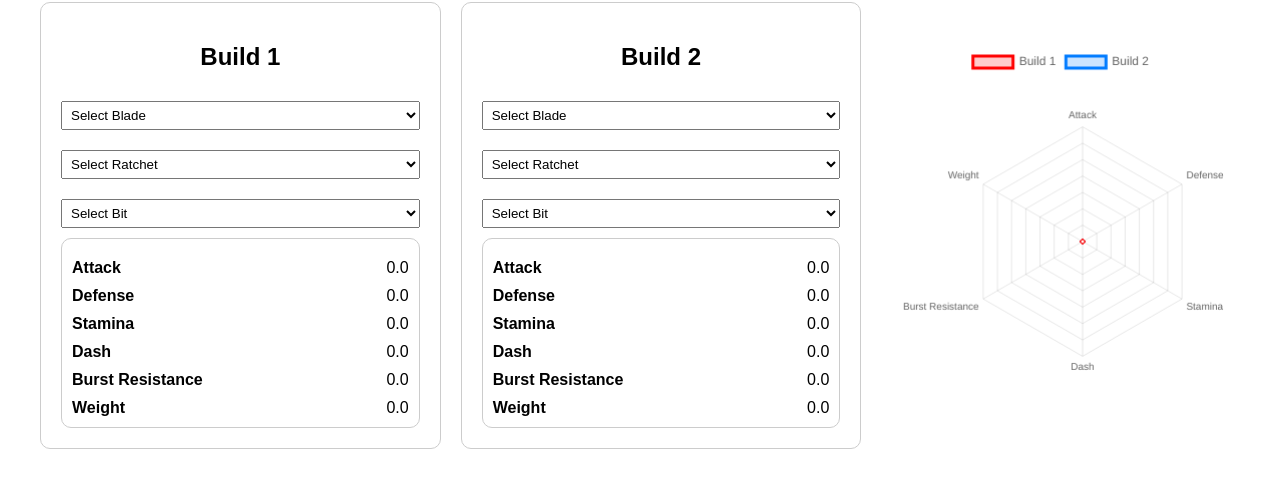
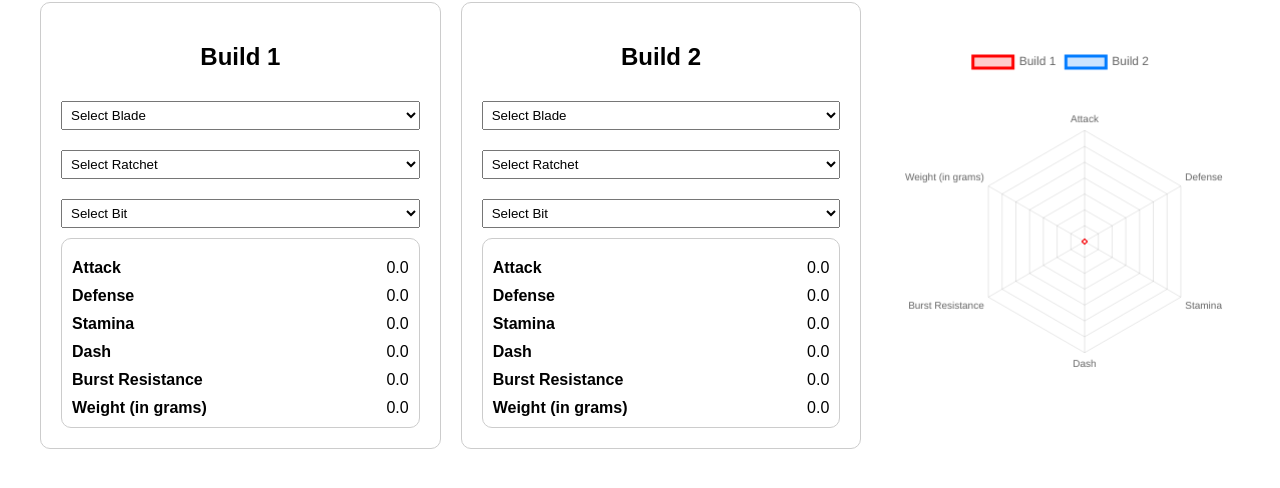
Before and after one commit to wistfulcatto/beybladexbuilder, a plain HTML site: page index.htm in a window 1280 px wide. Shown: the part 106-594 px from the top of the page. Drawn offline with nearby package versions, Linux system fonts and the light colour scheme.

Commit message:
Update index.htm
stats label update

```diff
--- a/index.htm
+++ b/index.htm
@@ -258,7 +258,7 @@
     const statList = ["attack", "defense", "stamina", "dash", "burstResistance", "weight", ];
     const displayNames = {
        attack: "Attack", defense: "Defense",
-      stamina: "Stamina", dash: "Dash", burstResistance: "Burst Resistance", weight: "Weight",
+      stamina: "Stamina", dash: "Dash", burstResistance: "Burst Resistance", weight: "Weight (in grams)",
     };
 
     function populateSelect(id, options) {
```
